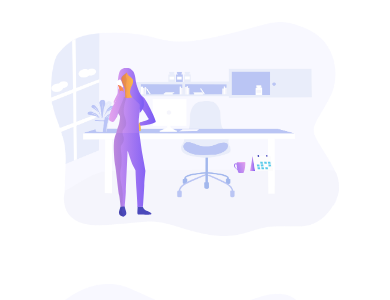
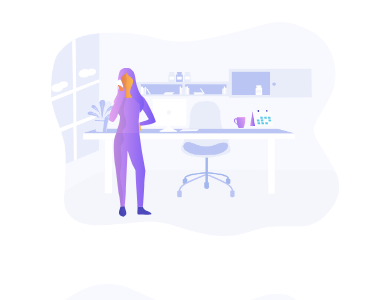
Before and after one commit to ira-design/ira-design.github.io, a Jekyll site: the page built from index.html, in a window 390 px wide and 1400 px high, scrolled down 3030 px. Shown: the part 150-450 px from the top of the window. Built offline with Jekyll 4.4.1, drawn with Linux system fonts in a browser that asks for light colours; a script that is not in the unit is left out.

Commit message:
Refactor(index): Cup, Calendar changed position

```diff
--- a/assets/css/new-css.css
+++ b/assets/css/new-css.css
@@ -272,7 +272,7 @@ a[rel="tooltip"]{
 .section-ready .calendar{
   width: 6%;
   position: absolute;
-  top: 56%;
+  top: 42%;
   right: 30%;
 }
 
@@ -280,7 +280,7 @@ a[rel="tooltip"]{
   width: 3%;
   position: absolute;
   right: 37%;
-  top: 55%;
+  top: 41%;
 }
 
 .section-ready .leaves{
@@ -448,11 +448,11 @@ body > .navbar-collapse .navbar-nav li a:hover{
   }
 
   .section-ready .calendar{
-    top: 59%;
+    top: 41%;
   }
 
   .section-ready .cup{
-    top: 57%;
+    top: 40%;
   }
 
   .illustration2,
@@ -513,11 +513,11 @@ body > .navbar-collapse .navbar-nav li a:hover{
     }
 
     .section-ready .cup {
-        top: 61%;
+        top: 40%;
     }
 
     .section-ready .calendar {
-        top: 62%;
+        top: 41%;
     }
 
     .section-ready .leaves{
```
